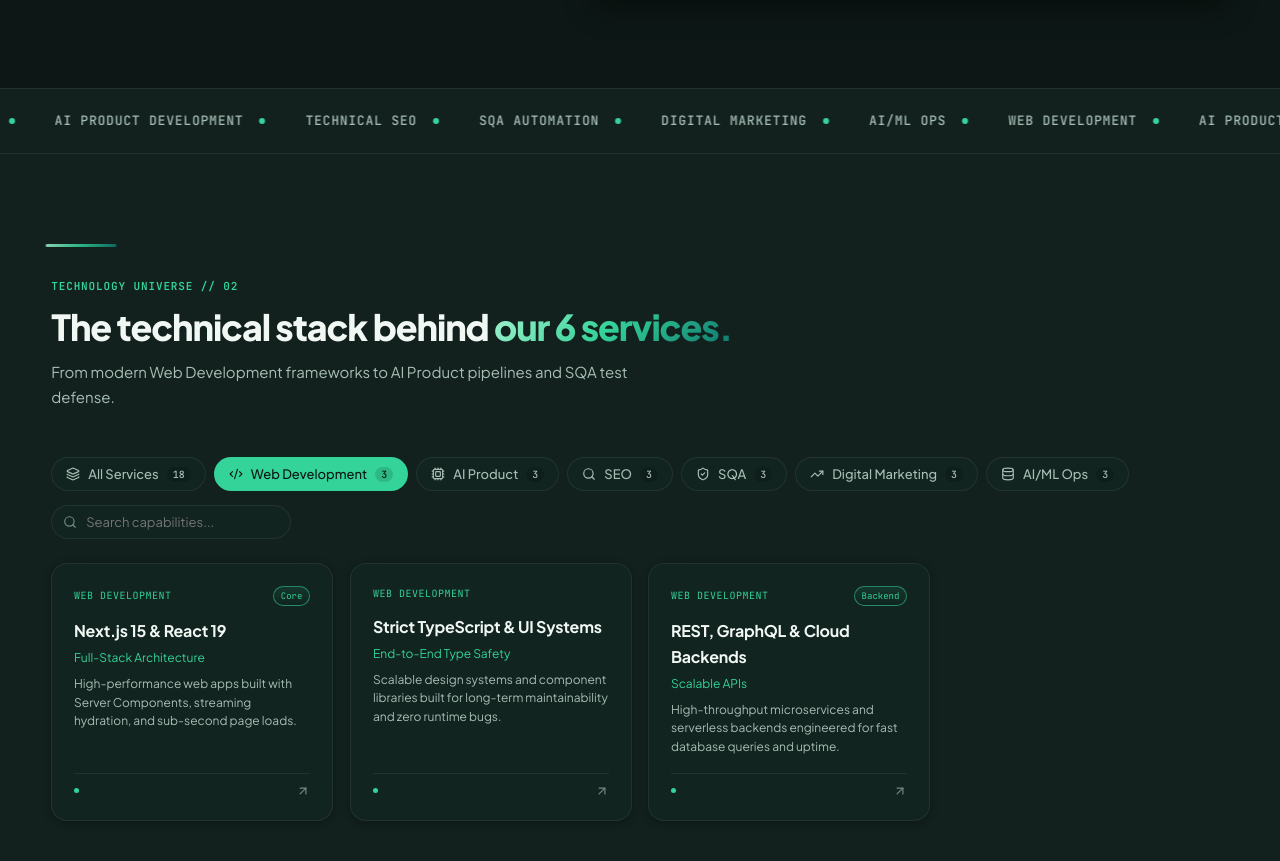
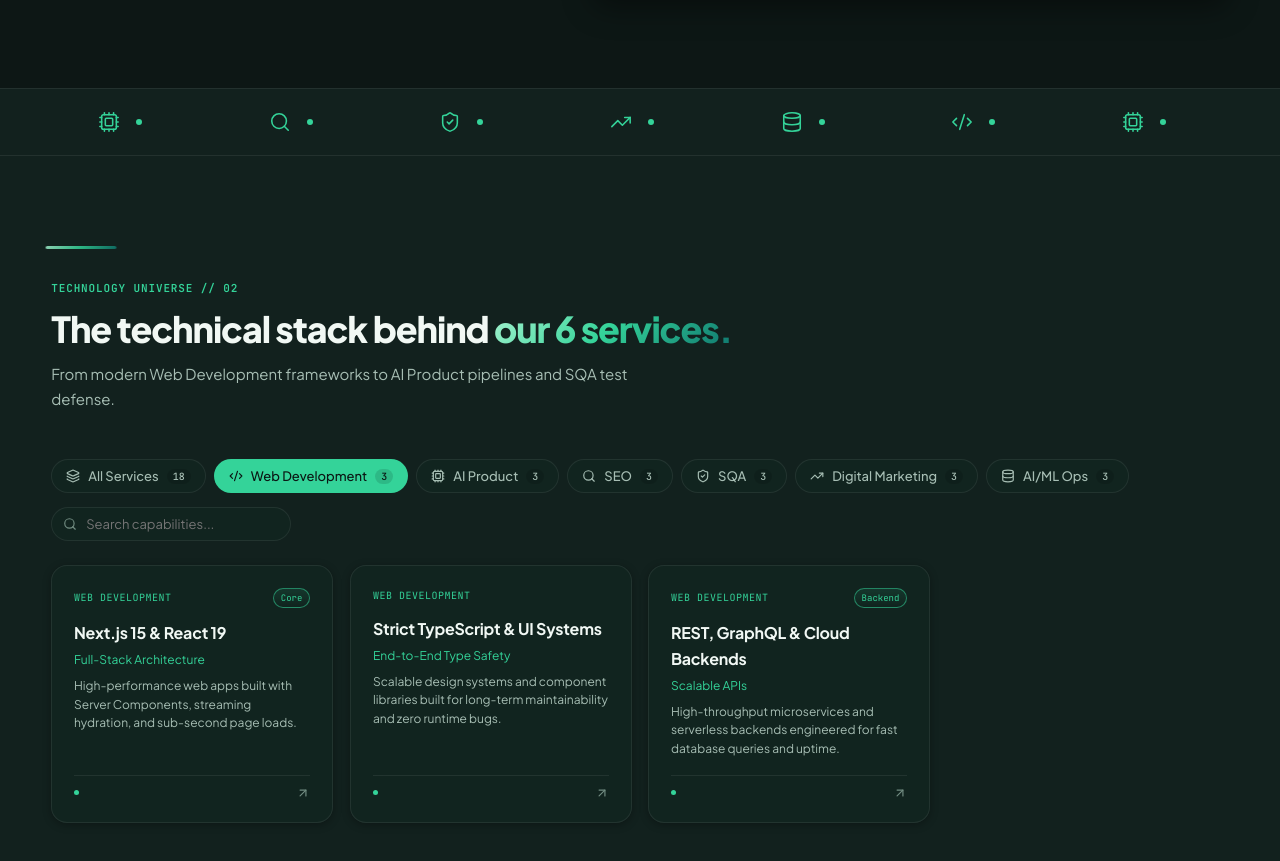
Before and after one commit to aivicotech-1/AIVICO, a React (Vite) app: page / in a window 1280 px wide. Shown: the part 1645-2506 px from the top of the page. Built offline with nearby package versions, Linux system fonts and the light colour scheme.

Commit message:
add logos, text animation on tag line, dark theme default

```diff
--- a/src/App.tsx
+++ b/src/App.tsx
@@ -310,15 +310,7 @@ function LeadershipPage() {
 }
 
 export default function App() {
-  // Lazy initializer reads localStorage synchronously — no flash on refresh
-  const [theme, setTheme] = useState<'light' | 'dark'>(() => {
-    try {
-      const saved = localStorage.getItem('aivico-theme');
-      return saved === 'light' ? 'light' : 'dark';
-    } catch {
-      return 'dark';
-    }
-  });
+  const [theme, setTheme] = useState<'light' | 'dark'>('dark');
   const [activeService, setActiveService] = useState(0);
   const [activeStep, setActiveStep] = useState(0);
   const [mobileMenuOpen, setMobileMenuOpen] = useState(false);
@@ -608,18 +600,22 @@ export default function App() {
          {/* Creston-inspired continuous sliding marquee banner */}
         <div className="marquee-container" aria-hidden="true">
           <div className="marquee-track">
-            <div className="marquee-item">Web Development <span className="marquee-dot" /></div>
-            <div className="marquee-item">AI Product Development <span className="marquee-dot" /></div>
-            <div className="marquee-item">Technical SEO <span className="marquee-dot" /></div>
-            <div className="marquee-item">SQA Automation <span className="marquee-dot" /></div>
-            <div className="marquee-item">Digital Marketing <span className="marquee-dot" /></div>
-            <div className="marquee-item">AI/ML Ops <span className="marquee-dot" /></div>
-            <div className="marquee-item">Web Development <span className="marquee-dot" /></div>
-            <div className="marquee-item">AI Product Development <span className="marquee-dot" /></div>
-            <div className="marquee-item">Technical SEO <span className="marquee-dot" /></div>
-            <div className="marquee-item">SQA Automation <span className="marquee-dot" /></div>
-            <div className="marquee-item">Digital Marketing <span className="marquee-dot" /></div>
-            <div className="marquee-item">AI/ML Ops <span className="marquee-dot" /></div>
+            <div className="marquee-group">
+              <div className="marquee-item"><Code2 className="marquee-icon" /><span className="marquee-dot" /></div>
+              <div className="marquee-item"><Cpu className="marquee-icon" /><span className="marquee-dot" /></div>
+              <div className="marquee-item"><Search className="marquee-icon" /><span className="marquee-dot" /></div>
+              <div className="marquee-item"><ShieldCheck className="marquee-icon" /><span className="marquee-dot" /></div>
+              <div className="marquee-item"><TrendingUp className="marquee-icon" /><span className="marquee-dot" /></div>
+              <div className="marquee-item"><Database className="marquee-icon" /><span className="marquee-dot" /></div>
+            </div>
+            <div className="marquee-group" aria-hidden="true">
+              <div className="marquee-item"><Code2 className="marquee-icon" /><span className="marquee-dot" /></div>
+              <div className="marquee-item"><Cpu className="marquee-icon" /><span className="marquee-dot" /></div>
+              <div className="marquee-item"><Search className="marquee-icon" /><span className="marquee-dot" /></div>
+              <div className="marquee-item"><ShieldCheck className="marquee-icon" /><span className="marquee-dot" /></div>
+              <div className="marquee-item"><TrendingUp className="marquee-icon" /><span className="marquee-dot" /></div>
+              <div className="marquee-item"><Database className="marquee-icon" /><span className="marquee-dot" /></div>
+            </div>
           </div>
         </div>
 
--- a/src/styles.css
+++ b/src/styles.css
@@ -176,9 +176,19 @@ input, textarea, select {
 .marquee-track {
   display: flex;
   align-items: center;
-  gap: 40px;
+  gap: 0;
   animation: smoothMarquee 32s linear infinite;
   will-change: transform;
+}
+
+.marquee-group {
+  display: flex;
+  align-items: center;
+  justify-content: space-around;
+  width: 80vw;
+  max-width: none;
+  gap: 1px;
+  flex-shrink: 0;
 }
 
 .marquee-container:hover .marquee-track {
@@ -195,6 +205,14 @@ input, textarea, select {
   letter-spacing: 0.06em;
   text-transform: uppercase;
   color: var(--text-muted);
+}
+
+.marquee-icon {
+  width: 22px;
+  height: 22px;
+  color: var(--accent-primary);
+  stroke-width: 1.7;
+  flex-shrink: 0;
 }
 
 .marquee-dot {
```
